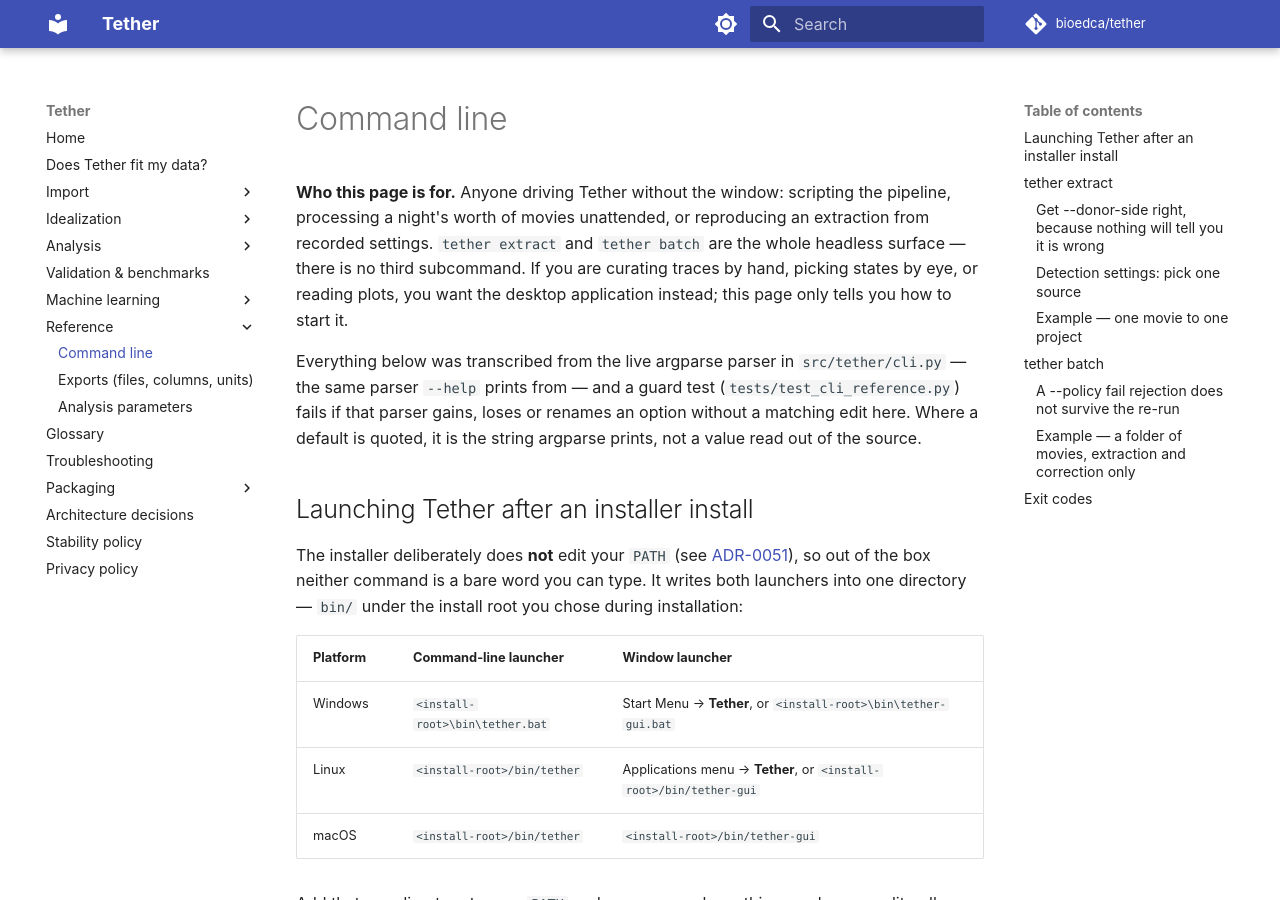
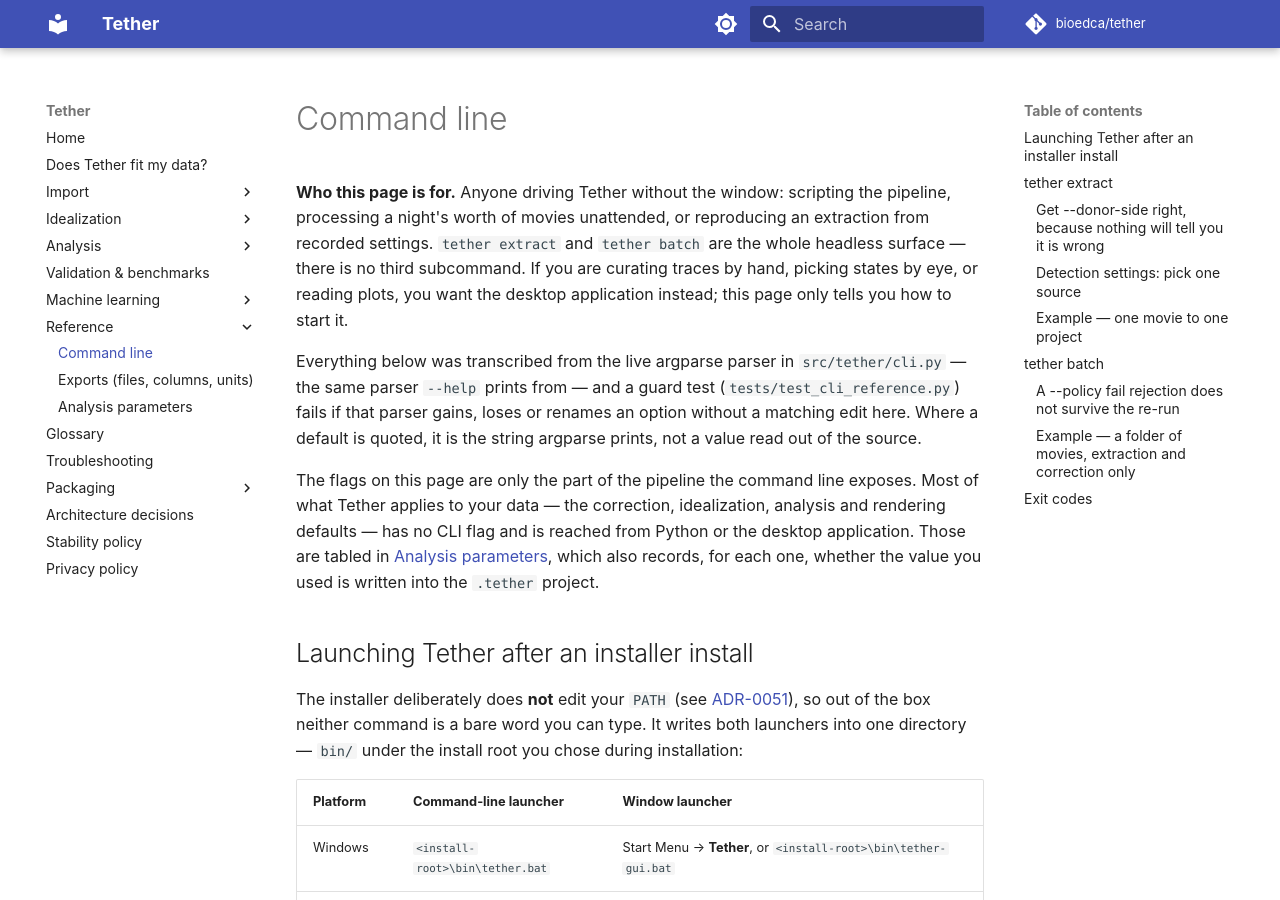
Before and after one commit to bioedca/tether, an MkDocs documentation site: the page built from docs/cli.md, in a window 1280 px wide and 900 px high. Built offline with MkDocs 1.6.1 and Material for MkDocs 9.7.7, drawn with Linux system fonts in a browser that asks for light colours; comment, search, counter and statistics services are not loaded; the version menu is left out.

Commit message:
docs(reference): wire the two cross-links issue #174 asked for
Both targets only reached main during this stack: docs/cli.md with #198
and docs/validation.md with #207, so neither link could be written when
the page landed.

- cli.md now points at the parameters page for everything the command
  line does not expose, which was deliverable 3 of #174.
- the tolerances-and-gates section points at the validation page for the
  measured gates, and the parity row names it alongside the ADRs. Still
  no restated numbers, per the same deliverable.

```diff
--- a/docs/cli.md
+++ b/docs/cli.md
@@ -11,6 +11,12 @@
 the same parser `--help` prints from — and a guard test (`tests/test_cli_reference.py`)
 fails if that parser gains, loses or renames an option without a matching edit here. Where
 a default is quoted, it is the string argparse prints, not a value read out of the source.
+
+The flags on this page are only the part of the pipeline the command line exposes. Most of
+what Tether applies to your data — the correction, idealization, analysis and rendering
+defaults — has no CLI flag and is reached from Python or the desktop application. Those are
+tabled in [Analysis parameters](reference/parameters.md), which also records, for each one,
+whether the value you used is written into the `.tether` project.
 
 ## Launching Tether after an installer install
 
```
Also changed, not shown: docs/reference/parameters.md (+5 -1 lines).
